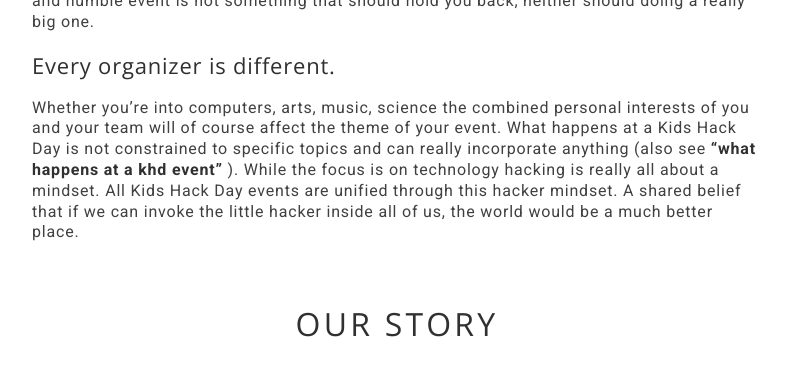
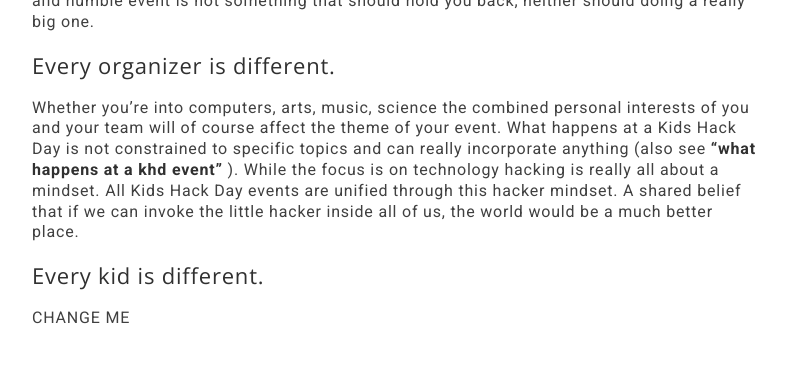
Before and after one commit to KidsHackDay/kidshackday.org, a Jekyll site: the page built from about.html, in a window 1280 px wide and 900 px high, scrolled down 2059 px, cut to the strip 0-381 px from the top of the window. Shown: the top 376 px of the strip, without its empty margins (243-1029 px from the left). Built offline with Jekyll 4.4.1, drawn with Linux system fonts in a browser that asks for light colours.

Commit message:
Update about.html

```diff
--- a/about.html
+++ b/about.html
@@ -103,6 +103,11 @@
 		    if we can invoke the little hacker inside all of us, the world would be a
 		    much better place.
 		    </p>
+
+				<h4>Every kid is different.</h4>
+		    <p>
+		    	CHANGE ME
+		    </p>
 			</div>
 			<div class="col"></div>
 		</div>
```
